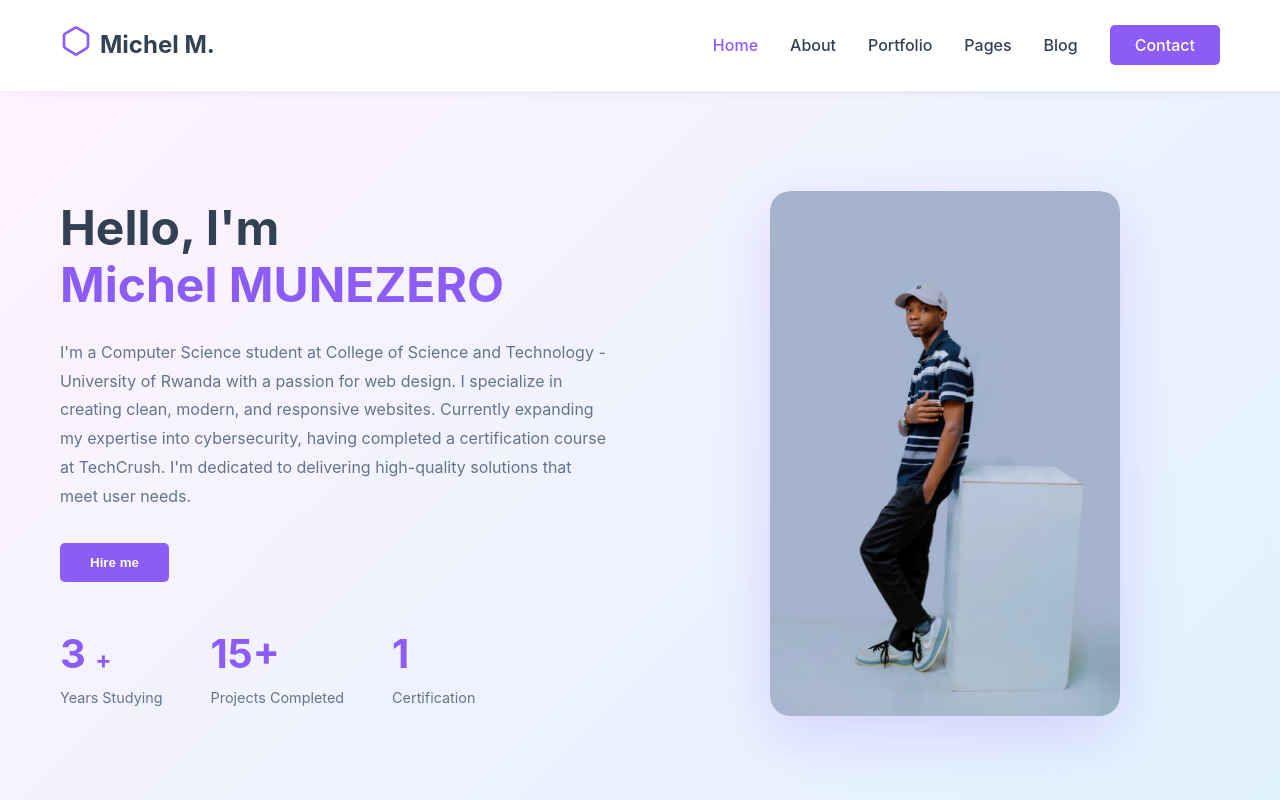
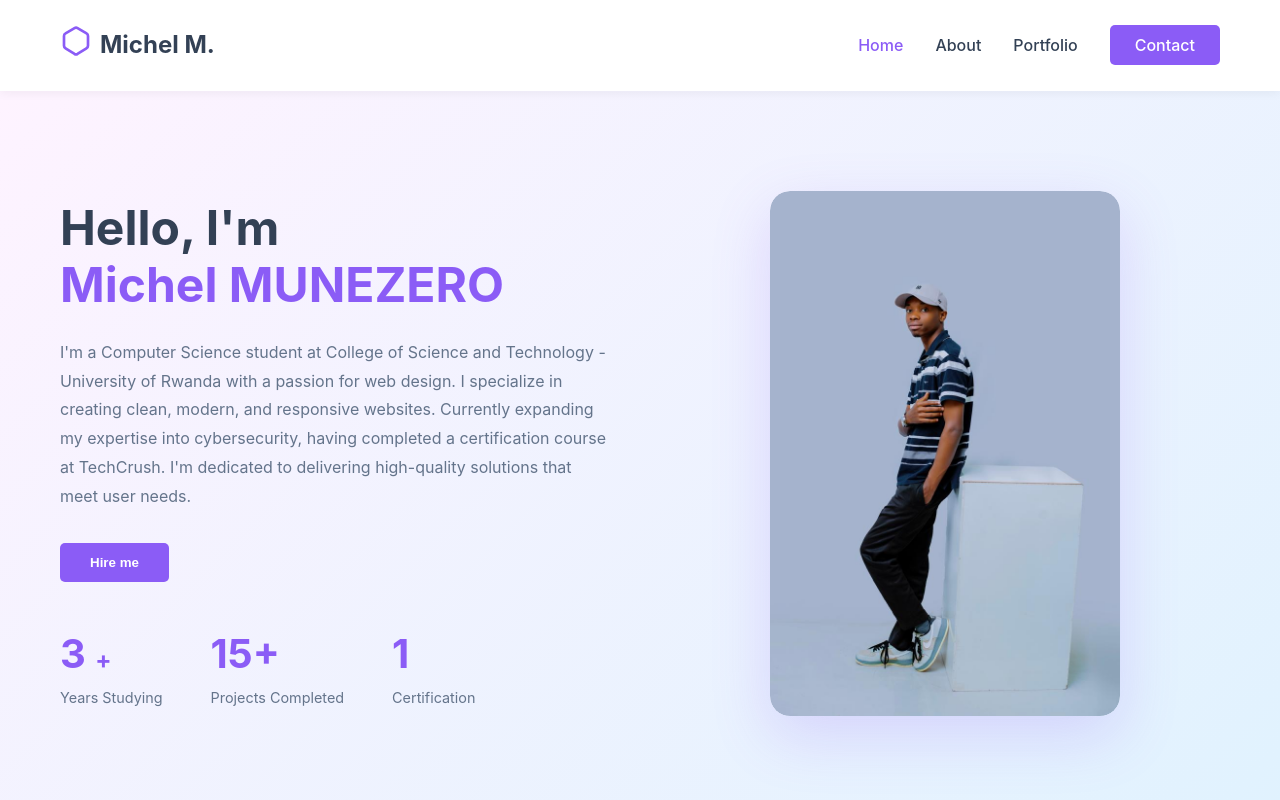
Before and after one commit to MichelMUNEZERO/MichelPortfolio, a React (Vite) app: page / in a window 1280 px wide. Shown: the top 800 px of the page. Built offline with nearby package versions, Linux system fonts and the light colour scheme.

Commit message:
Remove Pages and Blog links from navigation

```diff
--- a/src/components/Header.jsx
+++ b/src/components/Header.jsx
@@ -37,12 +37,6 @@ function Header() {
               <a href="#portfolio">Portfolio</a>
             </li>
             <li>
-              <a href="#pages">Pages</a>
-            </li>
-            <li>
-              <a href="#blog">Blog</a>
-            </li>
-            <li>
               <a href="#contact" className="btn-contact">
                 Contact
               </a>
```
